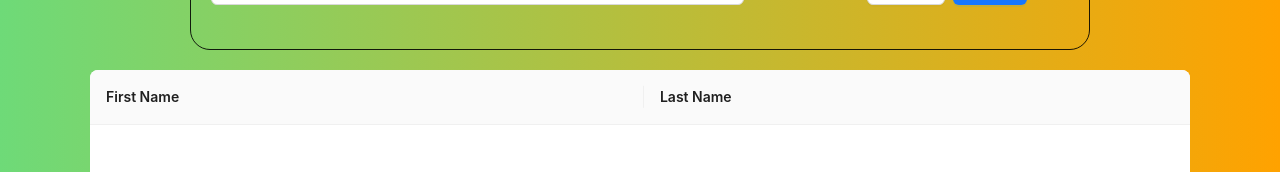
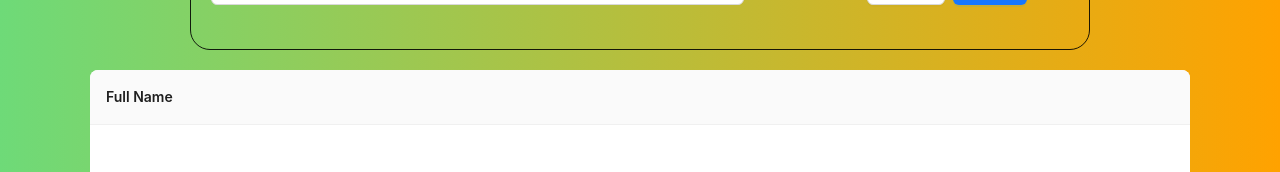
Before and after one commit to sarifmanung/Test-Frontend-Developer, a React (Create React App) app: page /test2 in a window 1280 px wide. Shown: the part 577-749 px from the top of the page. Built offline with nearby package versions, Linux system fonts and the light colour scheme.

Commit message:
updated & fix bug

```diff
--- a/src/Pages/Test2.tsx
+++ b/src/Pages/Test2.tsx
@@ -13,7 +13,7 @@ import {
 } from "antd";
 import { useDispatch } from "react-redux";
 import { addFormData } from "../redux/formDataSlice";
-import TableComponent from "../components/TableComponent";
+import TableComponent from "../components/TableComponent.tsx";
 import "./Test2.scss";
 
 const { Option } = Select;
--- a/src/components/TableComponent.js
+++ b/src/components/TableComponent.tsx
@@ -3,18 +3,14 @@ import { Table } from "antd";
 import { useSelector } from "react-redux";
 
 const TableComponent = () => {
-  const formData = useSelector((state) => state.formData);
+  const formData = useSelector((state: any) => state.formData);
 
   const columns = [
     {
-      title: "First Name",
-      dataIndex: "firstName",
-      key: "firstName",
-    },
-    {
-      title: "Last Name",
-      dataIndex: "lastName",
-      key: "lastName",
+      title: "Full Name",
+      dataIndex: "fullName", // Use 'fullName' as dataIndex
+      key: "fullName",
+      render: (text, record) => `${record.firstName} ${record.lastName}`, // Combine firstName and lastName
     },
   ];
 
--- a/src/redux/formDataSlice.js
+++ /dev/null
@@ -1,14 +0,0 @@
-import { createSlice } from "@reduxjs/toolkit";
-
-export const formDataSlice = createSlice({
-  name: "formData",
-  initialState: [],
-  reducers: {
-    addFormData: (state, action) => {
-      state.push(action.payload);
-    },
-  },
-});
-
-export const { addFormData } = formDataSlice.actions;
-export default formDataSlice.reducer;
--- /dev/null
+++ b/src/redux/formDataSlice.tsx
@@ -0,0 +1,25 @@
+import { createSlice, PayloadAction } from "@reduxjs/toolkit";
+
+interface FormData {
+  key: string;
+  name: string;
+  gender: string;
+  phonenumber: string;
+  nation: string;
+}
+
+export const formDataSlice = createSlice({
+  name: "formData",
+  initialState: [] as FormData[],
+  reducers: {
+    addFormData: (state, action: PayloadAction<FormData>) => {
+      state.push(action.payload);
+    },
+    deleteFormData: (state, action: PayloadAction<string>) => {
+      return state.filter((item) => item.key !== action.payload);
+    },
+  },
+});
+
+export const { addFormData, deleteFormData } = formDataSlice.actions;
+export default formDataSlice.reducer;
--- a/src/redux/rootReducer.js
+++ b/src/redux/rootReducer.js
@@ -1,5 +1,5 @@
 import { combineReducers } from "@reduxjs/toolkit";
-import formDataReducer from "./formDataSlice";
+import formDataReducer from "./formDataSlice.tsx";
 
 const rootReducer = combineReducers({
   formData: formDataReducer,
```
